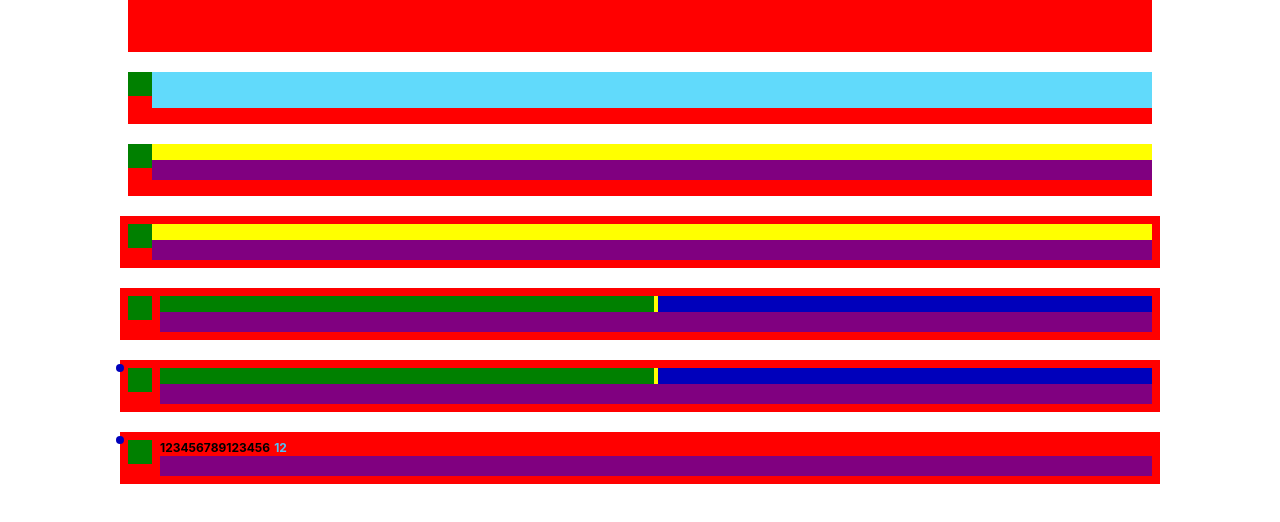
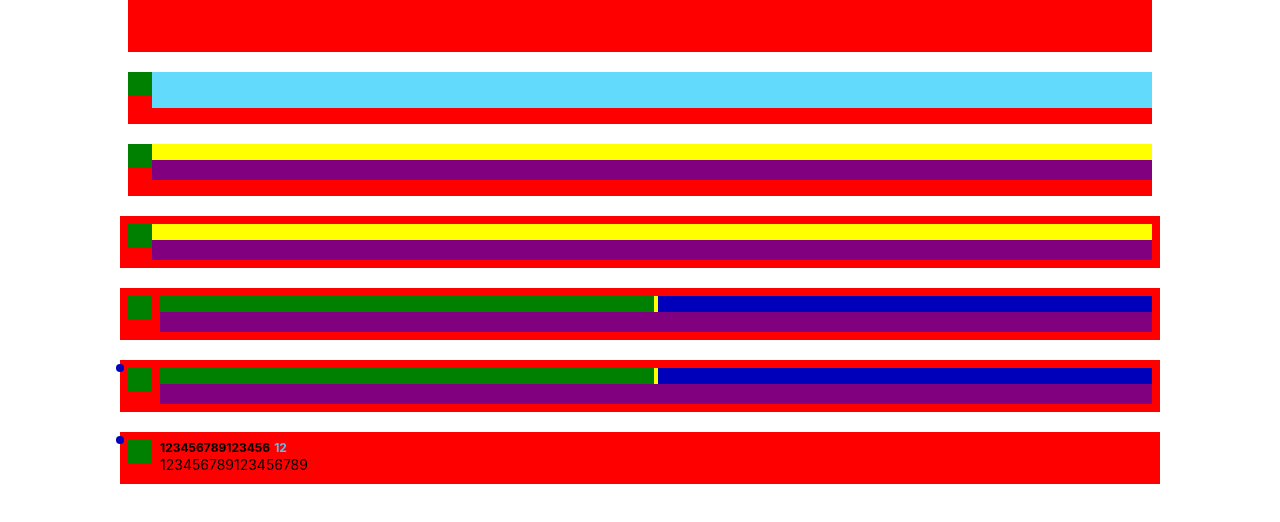
Before and after one commit to dimitrisafendras/how-to-ui-from-designs, a React (Create React App) app: page / in a window 1280 px wide. Shown: the top 522 px of the page. Built offline with nearby package versions, Linux system fonts and the light colour scheme.

Commit message:
progress

```diff
--- a/src/components/card/Card.css
+++ b/src/components/card/Card.css
@@ -287,13 +287,9 @@
 }
 
 .TextContainer6 {
-    height: 100%;
-    width: 100%;
 }
 
 .InnerTextContainer6 {
-    width: 100%;
-
     display: flex;
 }
 
@@ -306,18 +302,15 @@
 }
 
 .InnerNumber3 {
-    height: 100%;
     min-height: 16px;
-
     font-size: var(--h5Size);
     color: var(--lessLightBlue);
     font-weight: bold;
 }
 
 .Amount5 {
-    background-color: purple;
-    height: 100%;
     min-height: 20px;
-    width: 100%;
+    font-size: var(--h4Size);
+    color: var(--black);
 }
 /*///////////////////////////////////////////////*/
--- a/src/components/card/Card.jsx
+++ b/src/components/card/Card.jsx
@@ -56,7 +56,9 @@ export const Card = () => {
 							12
 						</div>
 					</div>
-					<div className='Amount5'/>
+					<div className='Amount5'>
+						123456789123456789
+					</div>
 				</div>
 			</div>
 		</>
```
